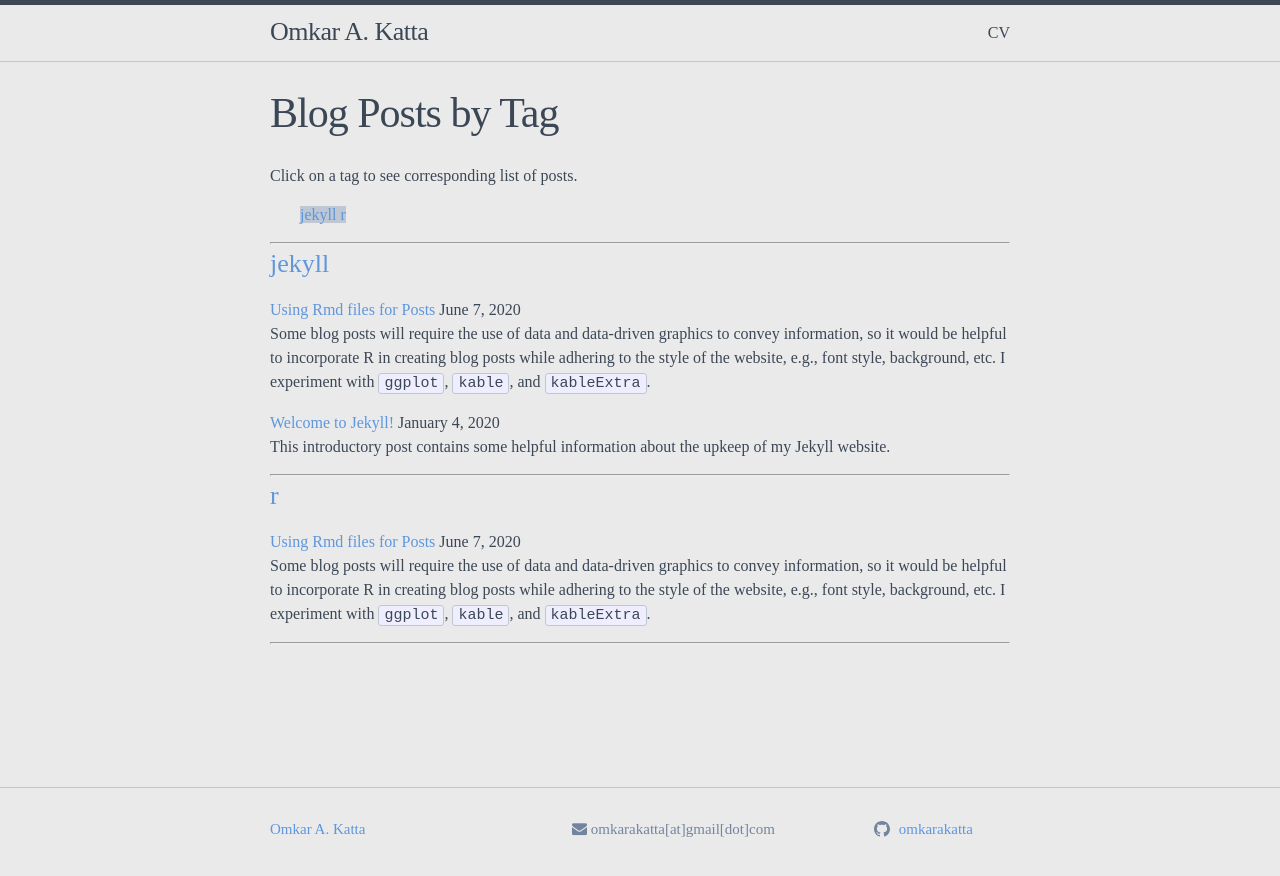
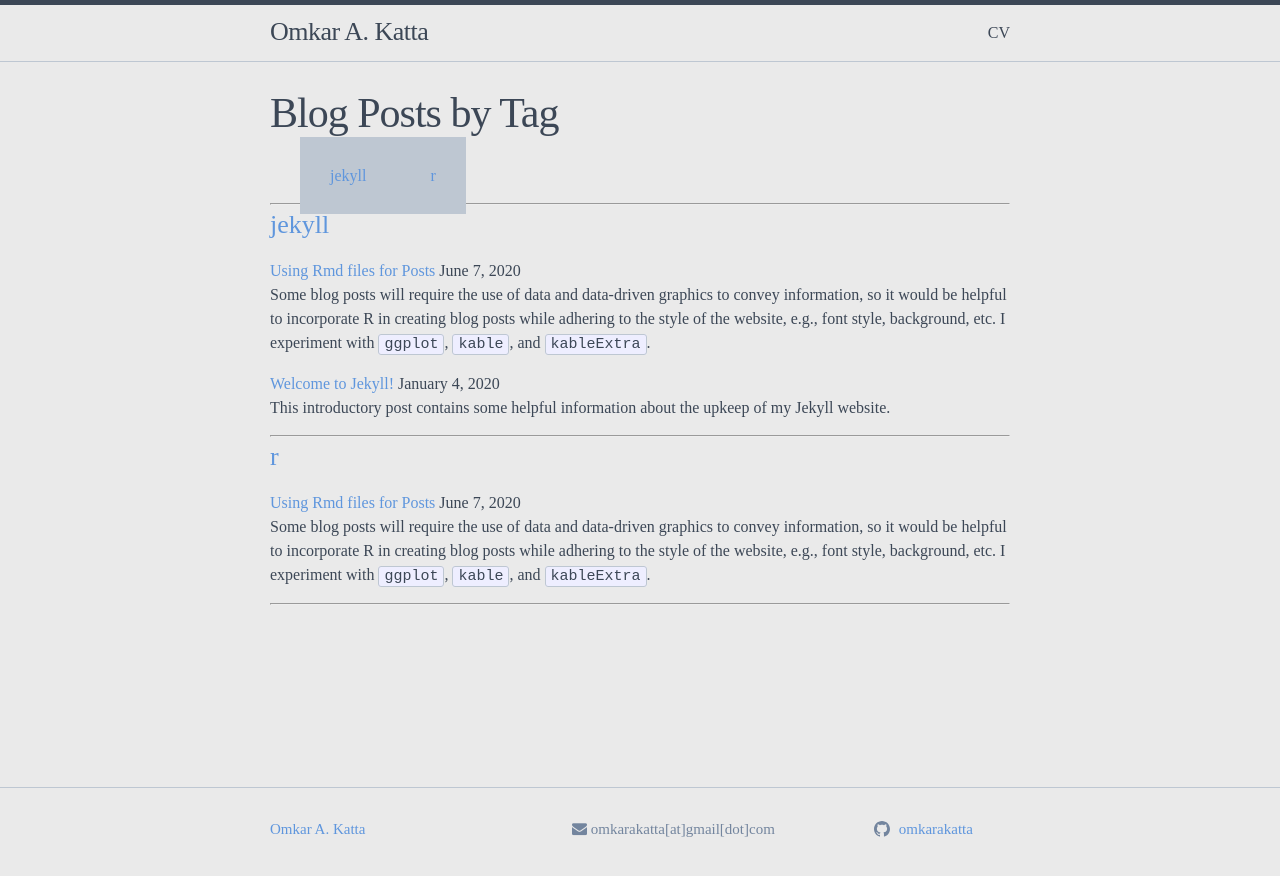
Before and after one commit to omkarakatta/omkarakatta.github.io, a Jekyll site: the page built from pages/postsbytag.md, in a window 1280 px wide. Shown: the top 876 px of the page. Built offline with Jekyll 4.4.1, drawn with Linux system fonts in a browser that asks for light colours; nearby versions of some CDN libraries.

Commit message:
change padding

```diff
--- a/_sass/minima/_layout.scss
+++ b/_sass/minima/_layout.scss
@@ -253,4 +253,4 @@
  * Tags
  */
  #tagcloud { font-size:.9em;  }
-.tags li { display:inline; margin:0; padding: 0; background:$grey-color-light;}
+.tags li { display:inline; margin:0; padding: 30px; background:$grey-color-light;}
--- a/pages/postsbytag.md
+++ b/pages/postsbytag.md
@@ -4,7 +4,7 @@
 ---
 
 <!-- Reference: https://raw.githubusercontent.com/jokecamp/jokecamp.com/master/tag.md -->
-Click on a tag to see corresponding list of posts.
+<!-- Click on a tag to see corresponding list of posts. -->
 
 <ul class = "tags">
 {% for tag in site.tags %}
```
